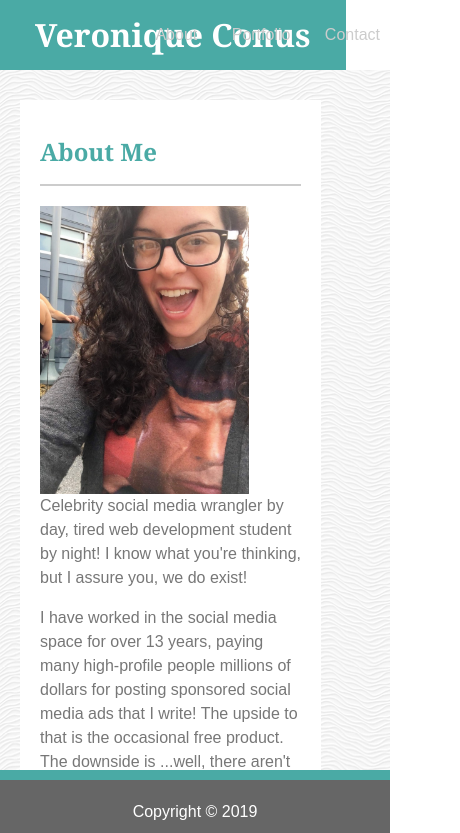
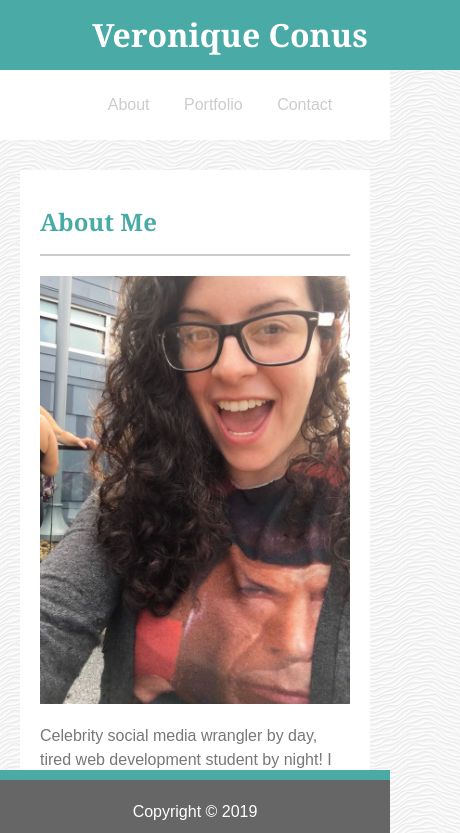
Before and after one commit to VeroniqueConus/Responsive-Portfolio, a plain HTML site: page index.html in a window 390 px wide. Shown: the top 833 px of the page, 460 px wide, since content can reach past the window. Drawn offline with Linux system fonts and the light colour scheme.

Commit message:
updated css with responsive

```diff
--- a/assets/css/style.css
+++ b/assets/css/style.css
@@ -1,4 +1,3 @@
-/* You will write media queries at the bottom! */
 /* assigned margin a value of 0 to account for the browser's default styling*/
 
 .body {
@@ -13,12 +12,12 @@ h1, h2, h3, h4, h5, h6 {
     font-family: Georgia, 'Times New Roman', Times, serif;
 }
 
-/* updated width to 100% */
 .header-container {
     width: 100%;
     position: relative;
     height: 70px;
     margin: auto;
+    box-sizing: border-box;
 }
 
 header {
@@ -49,6 +48,8 @@ nav a {
     padding: 20px;
     /* border-top: 2px solid #cccccc; */
     position: relative;
+    box-sizing: border-box;
+
 }
 
 .main-sec {
@@ -57,6 +58,7 @@ nav a {
     width: 100%;
     margin: 10px auto;
     padding: 20px;
+    box-sizing: border-box;
 }
 
 .main-header {
@@ -84,23 +86,20 @@ p {
     margin-top: 0;
 }
 
-/* Added max-width and height auto to make responsive */
 .profile-img {
+    position: relative;
     float: left;
+    width: 167px;
+    height: auto;
     margin: 0 20px 20px 0;
-    max-width: 80%;
-    min-width: 167px;
-    height: auto;
-    position: relative;
-    width: 20%;
 }
 
 .form {
     background-color: #ffffff;
     border-bottom-color: #cccccc;
-    width: 920px;
     margin: 10px auto;
     padding: 20px;
+    box-sizing: border-box;
 }
 .button {
     background-color: #4aaaa5;
@@ -149,30 +148,54 @@ footer {
 }
 /* You will write media queries here! */
 
+/* 980 standard desktop
+768 is standard tablet
+640 is smart phone in landscape*/
+
 /* This is the media query Container */
 
 @media only screen and (max-width: 768px){
-/* 768 needs work */
+    /* 768 needs work */
     .container {
-    width: 100%;
-    margin:0;
-    margin-bottom: 100px;
-    padding: 20px;
-    /* border-top: 2px solid #cccccc; */
-    position: relative;
+        max-width: 100%;
+     }
+
+    .header-container {
+        padding:0 20px;
+    }
+
+    .profile-img {
+        width: 50%;
     }
 }
 
 @media only screen and (max-width: 640px){
 
-        .profile-img {
-        /* float: left; */
-        margin: 0;
-        padding-right: 40px;
-        /* max-width: 80%; */
-        min-width: 167px;
-        /* height: auto; */
-        position: relative;
+    .header-container {
+     height: auto;
+    padding: 0;
+    }
+
+    .me {
+        width: 100%;
+    text-align: center;
+    position: relative;
+    }
+
+    nav {
+        width: 100%;
+    text-align: center;
+    position: relative;
+    }
+
+    .profile-img {
         width: 100%;
     }
+
+    .form {
+
+    }
 }
+
+@media only screen and (min-width: 980px){
+}
--- a/index.html
+++ b/index.html
@@ -32,10 +32,8 @@
             </div>
 
             <article>
-
+                <img class="profile-img" src="assets/images/profile-img.jpg" alt="profile" height="248" width="167">
                 <p>
-                        <img class="profile-img" src="assets/images/profile-img.jpg" alt="profile" height="248" width="167">
-
                     Celebrity social media wrangler by day, tired web development student by night! I know what you're
                     thinking, but I assure you, we do exist!
                 </p>
```
